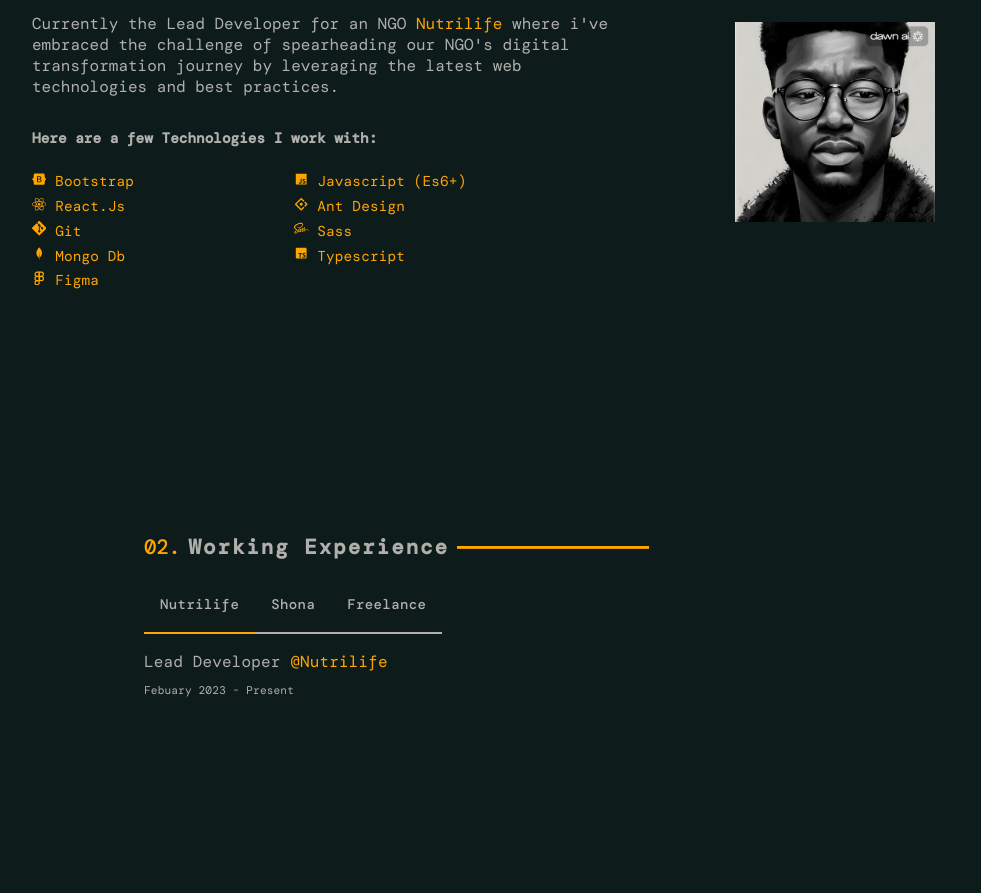
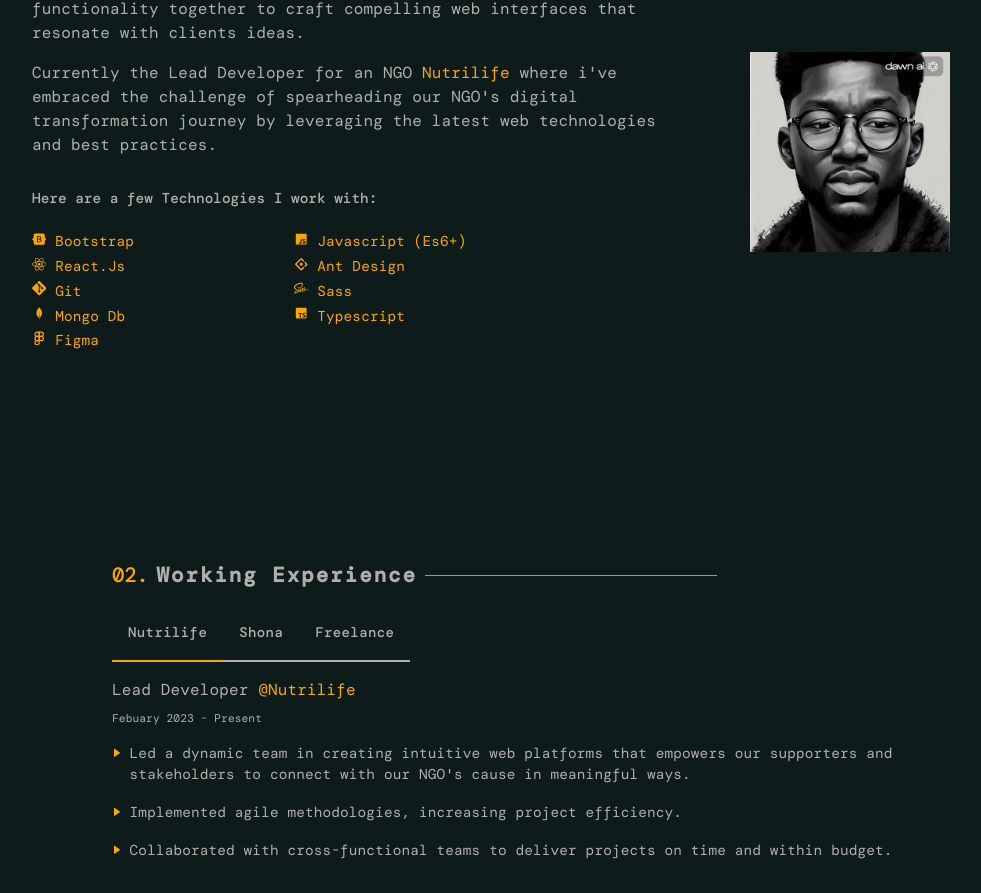
Before and after one commit to ImoDavid/localhost, a React (Vite) app: page /nav in a window 1280 px wide. Shown: the part 1131-2024 px from the top of the page, without its empty margins (112-1093 px from the left). Before the commit the page ends 1878 px from the top, so only its background shows below. Built offline with nearby package versions, Linux system fonts and the light colour scheme; a web font is replaced by a local one.

Commit message:
feat: fixed breaking changes

```diff
--- a/src/components/About/About.jsx
+++ b/src/components/About/About.jsx
@@ -21,6 +21,17 @@
   fontSize: ["1rem", "0.4rem"],
   marginBottom: ["0.2rem", "0.2rem"],
 });
+
+const StyledAbouttext = styled(Typography)({
+  color: colors.OFF_WHITE,
+  fontWeight: "400",
+  fontSize: "1rem",
+  "@media screen and (max-width: 1200px)": {
+    fontWeight: "300",
+    fontSize: "0.9rem",
+  },
+});
+
 const boxItemsone = [
   { id: "0.1", icon: <FaBootstrap />, stack: "Bootstrap" },
   { id: "0.2", icon: <FaReact />, stack: "react.js" },
@@ -51,37 +62,27 @@
           </Box>
           <Stack direction={["column", "row"]}>
             <Box width={["100%", "65%"]} paddingY={"1.5rem"}>
-              <Typography
-                variant="p"
-                fontSize={["1rem", "0.9rem"]}
-                color={colors.OFF_WHITE}
-              >
+              <StyledAbouttext>
                 I'm a frontend developer with over four years experience and a
                 proven track record of translating complex requirements into
                 elegant, responsive websites by weaving creativity and
                 functionality together to craft compelling web interfaces that
                 resonate with clients ideas.
-              </Typography>
+              </StyledAbouttext>
 
-              <Typography
-                variant="p"
-                fontSize={["1rem", "1rem"]}
-                color={colors.OFF_WHITE}
-                display={"block"}
-                marginY={"1rem"}
-              >
+              <StyledAbouttext display={"block"} marginY={"1rem"}>
                 Currently the Lead Developer for an NGO{" "}
                 <span style={{ color: "orange" }}>Nutrilife </span> where i've
                 embraced the challenge of spearheading our NGO's digital
                 transformation journey by leveraging the latest web technologies
                 and best practices.
-              </Typography>
+              </StyledAbouttext>
               <Box marginTop={"2rem"}>
                 <Typography
                   variant={"p"}
                   fontSize={["1rem", "0.9rem"]}
                   color={colors.OFF_WHITE}
-                  fontWeight={900}
+                  fontWeight={500}
                 >
                   Here are a few Technologies I work with:
                 </Typography>
@@ -111,7 +112,6 @@
             </Box>
             <Box
               width={["100%", "35%"]}
-              padding={"1.5rem"}
               display={"flex"}
               justifyContent={"center"}
               alignItems={"center"}
--- a/src/components/Experience/Experience.jsx
+++ b/src/components/Experience/Experience.jsx
@@ -14,13 +14,10 @@
 const NameButton = styled(Button)({
   color: colors.OFF_WHITE,
   textTransform: "capitalize",
-
   borderRadius: "0px",
   padding: "1rem",
-  "&:active": {
-    boxShadow: "none",
-    backgroundColor: `${colors.GREY}`,
-    borderColor: `${colors.ORANGE}`,
+  "@media screen and (max-width: 1200px)": {
+    padding: "1rem 0.6rem",
   },
 });
 const StyledWorkrole = styled(Typography)({
@@ -44,6 +41,10 @@
   color: colors.OFF_WHITE,
   marginLeft: "0.5rem",
   fontSize: ["0.6rem", "0.9rem"],
+  fontWeight: "400",
+  "@media screen and (max-width: 1200px)": {
+    fontWeight: "300",
+  },
 });
 const StyledRowbox = styled(Box)({
   display: "flex",
@@ -62,14 +63,10 @@
 
   return (
     <>
-      <Container maxwidth={["lg", "md"]}>
-        <Stack
-          justifyContent={["center", "start"]}
-          alignItems={["center", "stretch"]}
-        >
+      <Container maxwidth="md">
         <Box
           minHeight={"100%"}
-            paddingX={["1rem", "12rem"]}
+          paddingX={["2rem", "10rem"]}
           marginTop={["13.5rem", "10rem"]}
           marginBottom={["1rem", "2rem"]}
         >
@@ -141,7 +138,36 @@
                       </StyledWorkrole>
                       <StyledWorkdate>febuary 2023 - present</StyledWorkdate>
                     </Box>
-                      <Box></Box>
+                    <Box>
+                      <StyledRowbox>
+                        <StyledWorkicon>
+                          <BiSolidRightArrow />
+                        </StyledWorkicon>
+                        <StyledWorktext>
+                          Led a dynamic team in creating intuitive web platforms
+                          that empowers our supporters and stakeholders to
+                          connect with our NGO's cause in meaningful ways.
+                        </StyledWorktext>
+                      </StyledRowbox>
+                      <StyledRowbox>
+                        <StyledWorkicon>
+                          <BiSolidRightArrow />
+                        </StyledWorkicon>
+                        <StyledWorktext>
+                          Implemented agile methodologies, increasing project
+                          efficiency.
+                        </StyledWorktext>
+                      </StyledRowbox>
+                      <StyledRowbox>
+                        <StyledWorkicon>
+                          <BiSolidRightArrow />
+                        </StyledWorkicon>
+                        <StyledWorktext>
+                          Collaborated with cross-functional teams to deliver
+                          projects on time and within budget.
+                        </StyledWorktext>
+                      </StyledRowbox>
+                    </Box>
                   </Box>
                 </>
               )}
@@ -151,8 +177,7 @@
                     <Box mb={2}>
                       <StyledWorkrole>
                         frontend developer{" "}
-                          <span style={{ color: "orange" }}>@shona</span>{" "}
-                          (Remote)
+                        <span style={{ color: "orange" }}>@shona</span> (Remote)
                       </StyledWorkrole>
                       <StyledWorkdate> march 2022 - Jan 2023</StyledWorkdate>
                     </Box>
@@ -172,9 +197,8 @@
                           <BiSolidRightArrow />
                         </StyledWorkicon>
                         <StyledWorktext>
-                            Made resuable components and implemented features
-                            like filter, sort etc while also consuming RESTful
-                            API.
+                          Made resuable components and implemented features like
+                          filter, sort etc while also consuming RESTful API.
                         </StyledWorktext>
                       </StyledRowbox>
                       <StyledRowbox>
@@ -183,8 +207,7 @@
                         </StyledWorkicon>
                         <StyledWorktext>
                           Functioned within a multi-disciplinary teams of
-                            Engineers,Designers,Product managers on a daily
-                            basis.
+                          Engineers,Designers,Product managers on a daily basis.
                         </StyledWorktext>
                       </StyledRowbox>
                       <StyledRowbox>
@@ -246,7 +269,6 @@
             </Box>
           </Box>
         </Box>
-        </Stack>
       </Container>
     </>
   );
--- a/src/components/Header/Header.jsx
+++ b/src/components/Header/Header.jsx
@@ -30,9 +30,8 @@
   fontWeight: "400",
   marginTop: "1.5rem",
   color: colors.OFF_WHITE,
-  "@media `screen and (max-width: 1200px)": {
-    marginTop: "10.5rem",
-    fontSize: "5rem",
+  "@media screen and (max-width: 1200px)": {
+    fontWeight: "300",
   },
 });
 
@@ -56,7 +55,7 @@
               fontFamily={"Roboto"}
               fontWeight={"700"}
               marginTop={"1rem"}
-              fontSize={["4rem", "8rem"]}
+              fontSize={["3rem", "8rem"]}
               color={colors.OFF_WHITE}
             >
               Imo David.
--- a/src/components/Navbar/Navbar.jsx
+++ b/src/components/Navbar/Navbar.jsx
@@ -3,17 +3,9 @@
 import { Link as RRLink, NavLink } from "react-router-dom";
 import { BsFillBugFill } from "react-icons/bs";
 import { RxHamburgerMenu } from "react-icons/rx";
-import { AiOutlineDownload } from "react-icons/ai";
-import { GrFormClose } from "react-icons/gr";
+import { AiOutlineDownload, AiOutlineClose } from "react-icons/ai";
 import { createTheme, ThemeProvider } from "@mui/material/styles";
-import {
-  AppBar,
-  Box,
-  Stack,
-  styled,
-  Typography,
-  Button,
-} from "@mui/material";
+import { AppBar, Box, Stack, styled, Typography, Button } from "@mui/material";
 import { colors } from "../../styles/globals";
 //import LOGO from "../../assets/logo.jpg";
 
@@ -80,17 +72,17 @@
   fontWeight: 700,
   fontSize: "16px",
   display: "flex",
-  flexDirection: "row",
+  flexDirection: "column",
+  alignItems: "center",
+  justifyContent: "center",
 
   "&:last-child": {
     marginBottom: 0,
   },
   "&:hover": {
     color: colors.ORANGE,
-    textDecoration: "underline",
   },
 });
-
 
 const Navbar = () => {
   const [navbarOpen, setNavbarOpen] = useState(false);
@@ -211,7 +203,12 @@
           </Stack>
         </Box>
         {navbarOpen && (
-          <StyledMobileContainer boxShadow={2}>
+          <StyledMobileContainer
+            boxShadow={2}
+            onClick={() => {
+              setNavbarOpen(!navbarOpen);
+            }}
+          >
             <Stack
               direction={"column"}
               alignItems={"center"}
@@ -221,8 +218,9 @@
               backgroundColor={colors.MOBILENAV}
             >
               <Box
-                Color={colors.ORANGE}
-                fontSize={"2.5rem"}
+                fontSize={"2rem"}
+                color={colors.ORANGE}
+                mb={1}
                 onClick={() => {
                   setNavbarOpen(!navbarOpen);
                 }}
@@ -235,11 +233,10 @@
                     xl: "none",
                   },
                   position: "absolute",
-                  right: "0",
-                  marginRight: "1rem",
+                  right: "10px",
                 }}
               >
-                <GrFormClose />
+                <AiOutlineClose />
               </Box>
               {navLinks.map((ele) => (
                 <MobileLink
@@ -254,7 +251,7 @@
                   <Typography color={colors.ORANGE} fontSize={"0.7rem"}>
                     {ele.no}
                   </Typography>
-                  {ele.page}
+                  <Typography>{ele.page}</Typography>
                 </MobileLink>
               ))}
               <Button
--- a/src/components/typography/Heading.jsx
+++ b/src/components/typography/Heading.jsx
@@ -3,7 +3,7 @@
 import { Stack, Typography, Divider, Box } from "@mui/material";
 import { colors } from "../../styles/globals";
 
-const Heading = ({ number, title }) => {
+const Heading = ({ number, title, width = ["80px", "300px"] }) => {
   return (
     <>
       <Stack direction={"row"} justifyContent={"start"} alignItems={"center"}>
@@ -21,15 +21,14 @@
           fontWeight={"900"}
           fontSize={["1rem", "1.3rem"]}
           color={colors.OFF_WHITE}
-          letterSpacing={"2px"}
+          letterSpacing={["0px", "2px"]}
           textTransform={"capitalize"}
         >
           {title}
         </Typography>
-        <Box variant="span" width={["100px", "200px"]}>
+        <Box width={width}>
           <Divider
             sx={{
-              height: ".1rem",
               marginLeft: ".5rem",
             }}
             color={colors.ORANGE}
```
Also changed, not shown: src/index.css (line endings or trailing spaces). Lines whose indentation alone changed are shown as unchanged.
